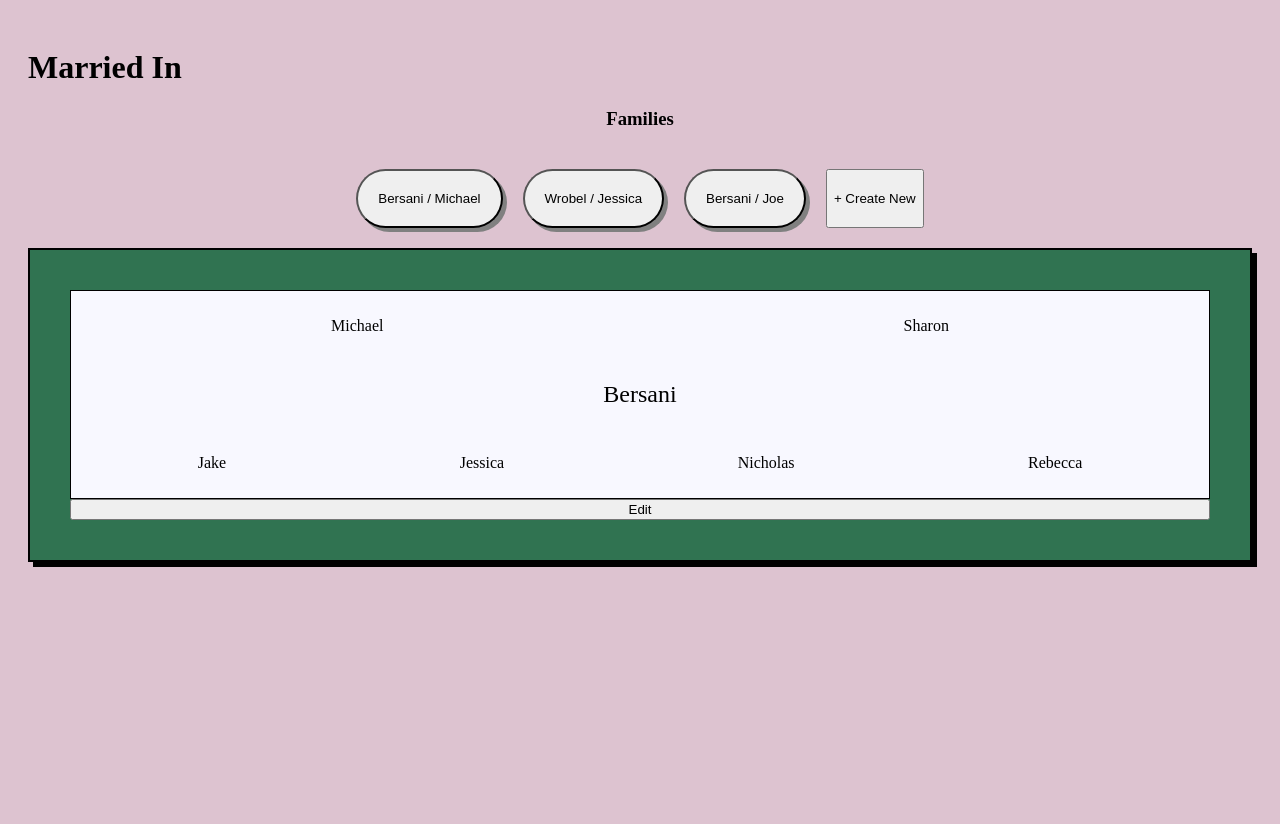
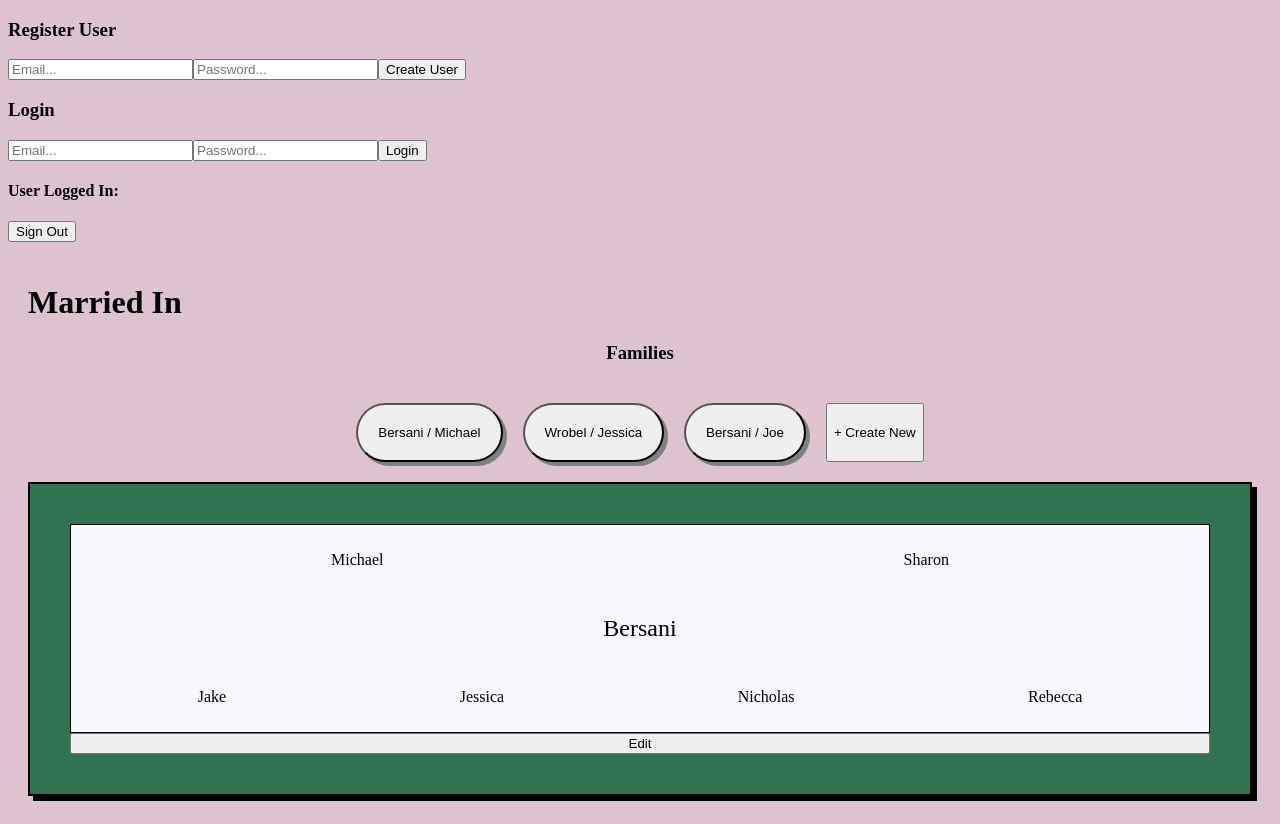
Before and after one commit to JBusani/married-in-web-app, a React app: page / in a window 1280 px wide. Before the commit the page ends 800 px from the top, so only its background shows below. Built offline with nearby package versions, Linux system fonts and the light colour scheme; no server answers.

Commit message:
register user completed. Needs refactor with context

```diff
--- /dev/null
+++ b/src/components/App.js
@@ -0,0 +1,122 @@
+import React, { useState } from "react";
+import Layout from './Layout'
+import Tree from "../tempData/familytree.json"
+import styles from '../index.module.css';
+import FamilyCard from './FamilyCard'
+import {
+  createUserWithEmailAndPassword,
+  signInWithEmailAndPassword,
+  onAuthStateChanged,
+  signOut,
+} from "firebase/auth";
+import { auth } from './Firebase';
+
+function App() {
+  const [registerEmail, setRegisterEmail] = useState("");
+  const [registerPassword, setRegisterPassword] = useState("");
+  const [loginEmail, setLoginEmail] = useState("");
+  const [loginPassword, setLoginPassword] = useState("");
+  const [ view, setView ] = useState(0)
+  const [user, setUser] = useState({});
+
+
+  const handleView = (event) => {
+        setView(event.target.value)
+        console.log(event.target.value)
+    }
+
+  onAuthStateChanged(auth, (currentUser) => {
+    setUser(currentUser);
+  });
+
+  const register = async () => {
+
+    try {
+      const user = await createUserWithEmailAndPassword(
+        auth,
+        registerEmail,
+        registerPassword
+      );
+      console.log(user);
+    } catch (error) {
+      console.log(error.message);
+    }
+  };
+
+  const login = async () => {
+    try {
+      const user = await signInWithEmailAndPassword(
+        auth,
+        loginEmail,
+        loginPassword
+      );
+      console.log(user);
+    } catch (error) {
+      console.log(error.message);
+    }
+  };
+
+  const logout = async () => {
+    await signOut(auth);
+  };
+
+  return (
+    <div className="App">
+      <div>
+        <h3> Register User </h3>
+        <input
+          placeholder="Email..."
+          onChange={(event) => {
+            setRegisterEmail(event.target.value);
+          }}
+        />
+        <input
+          placeholder="Password..."
+          onChange={(event) => {
+            setRegisterPassword(event.target.value);
+          }}
+        />
+
+        <button onClick={register}> Create User</button>
+      </div>
+
+      <div>
+        <h3> Login </h3>
+        <input
+          placeholder="Email..."
+          onChange={(event) => {
+            setLoginEmail(event.target.value);
+          }}
+        />
+        <input
+          placeholder="Password..."
+          onChange={(event) => {
+            setLoginPassword(event.target.value);
+          }}
+        />
+
+        <button onClick={login}> Login</button>
+      </div>
+
+      <h4> User Logged In: </h4>
+      {user?.email}
+
+      <button onClick={logout}> Sign Out </button>
+
+      <div className={styles.wrapper}>
+         <Layout>
+
+
+             <h3 style={{textAlign: "center"}}> Families </h3>
+             <div className={styles.view}>
+                 {Tree.map((f,index)=> (<button className={styles.viewButton} onClick={handleView} value={index}>{f.familyName} / {f.headOfHouse[0]}</button>))}
+                 <button > + Create New </button>
+             </div>
+            <FamilyCard family={Tree[view]} />
+         </Layout>
+     </div>
+    </div>
+  );
+}
+
+export default App;
--- /dev/null
+++ b/src/components/Firebase.js
@@ -0,0 +1,15 @@
+import {initializeApp} from "firebase/app"
+import { getAuth } from 'firebase/auth';
+import { getFirestore } from 'firebase/firestore'
+
+const app = initializeApp({
+  apiKey: process.env.REACT_APP_FIREBASE_API_KEY,
+  authDomain: process.env.REACT_APP_FIREBASE_AUTH_DOMAIN,
+  projectId: process.env.REACT_APP_FIREBASE_PROJECT_ID,
+  storageBucket: process.env.REACT_APP_FIREBASE_STORAGE_BUCKET,
+  messagingSenderId: process.env.REACT_APP_FIREBASE_MESSAGING_SENDER_ID,
+  appId: process.env.REACT_APP_FIREBASE_APP_ID
+})
+
+export const auth = getAuth(app);
+export const db = getFirestore(app);
--- a/src/index.js
+++ b/src/index.js
@@ -1,30 +1,6 @@
+import App from './components/App';
 import ReactDOM from 'react-dom';
-import React, { useState } from 'react';
-import Layout from './components/Layout'
-import Tree from "./tempData/familytree.json"
-import FamilyCard from './components/FamilyCard'
-//CSS
-import styles from './index.module.css';
+import React from 'react';
 
-console.log(Tree[1])
 
-const App = (props) => {
-    const [ view, setView ] = useState(0)
-    const handleView = (event) => {
-        setView(event.target.value)
-        console.log(event.target.value)
-    }
- return (
-     <div className={styles.wrapper}>
-         <Layout>
-             <h3 style={{textAlign: "center"}}> Families </h3>
-             <div className={styles.view}>
-                 {Tree.map((f,index)=> (<button className={styles.viewButton} onClick={handleView} value={index}>{f.familyName} / {f.headOfHouse[0]}</button>))}
-                 <button > + Create New </button>
-             </div>
-            <FamilyCard family={Tree[view]} />
-         </Layout>
-     </div>
- )
- }
-ReactDOM.render(<App />, document.getElementById('app'));
+ReactDOM.render(<React.StrictMode><App /></React.StrictMode>, document.getElementById('app'));
--- a/webpack.config.js
+++ b/webpack.config.js
@@ -1,4 +1,6 @@
 const HtmlWebPackPlugin = require("html-webpack-plugin");
+const { webpack, DefinePlugin, } = require("webpack");
+const dotenv = require('dotenv');
 
 const htmlPlugin = new HtmlWebPackPlugin({
 title: "married in app",
@@ -7,6 +9,15 @@ title: "married in app",
  favicon: "",
  meta: {viewport: 'width=device-width, initial-scale=1, shrink-to-fit=no'}
 });
+
+//call dotenv and it will return an Object with a parsed key
+const env = dotenv.config().parsed;
+ // reduce it to a nice object, the same as before
+ const envKeys = Object.keys(env).reduce((prev, next) => {
+  prev[`process.env.${next}`] = JSON.stringify(env[next]);
+  return prev;
+}, {});
+
 module.exports = {
 
 devServer: {
@@ -14,7 +25,7 @@ devServer: {
     historyApiFallback: true,
     hot: true,
 },
-mode: 'development',
+  mode: 'development',
   module: {
     rules: [{
    test: /\.js$/,
@@ -45,5 +56,8 @@ mode: 'development',
     ],
   },
 ]},
- plugins: [htmlPlugin]
+ plugins: [
+   htmlPlugin,
+   new DefinePlugin(envKeys)
+  ]
 };
```
Also changed, not shown: package.json (+7 -2 lines), src/components/Dashboard.js (added, +12 -0 lines), src/components/SignUp.js (added, +66 -0 lines), src/components/Signin.js (added, +33 -0 lines), src/contexts/AuthContext.js (added, +48 -0 lines), 2 other files (tests, documents, lock files or other folders).
